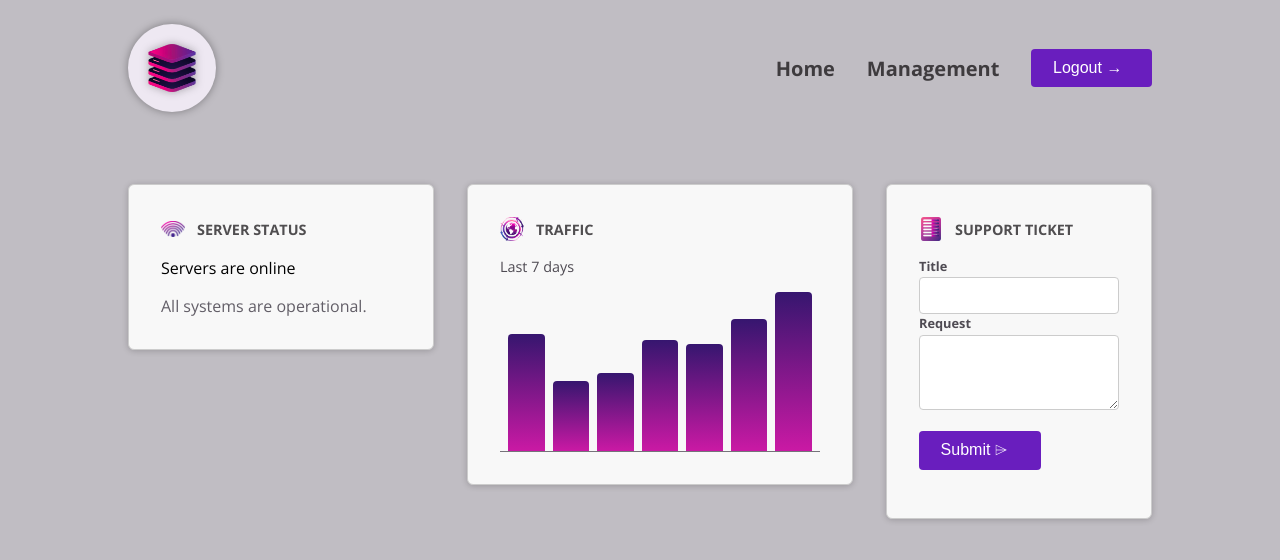
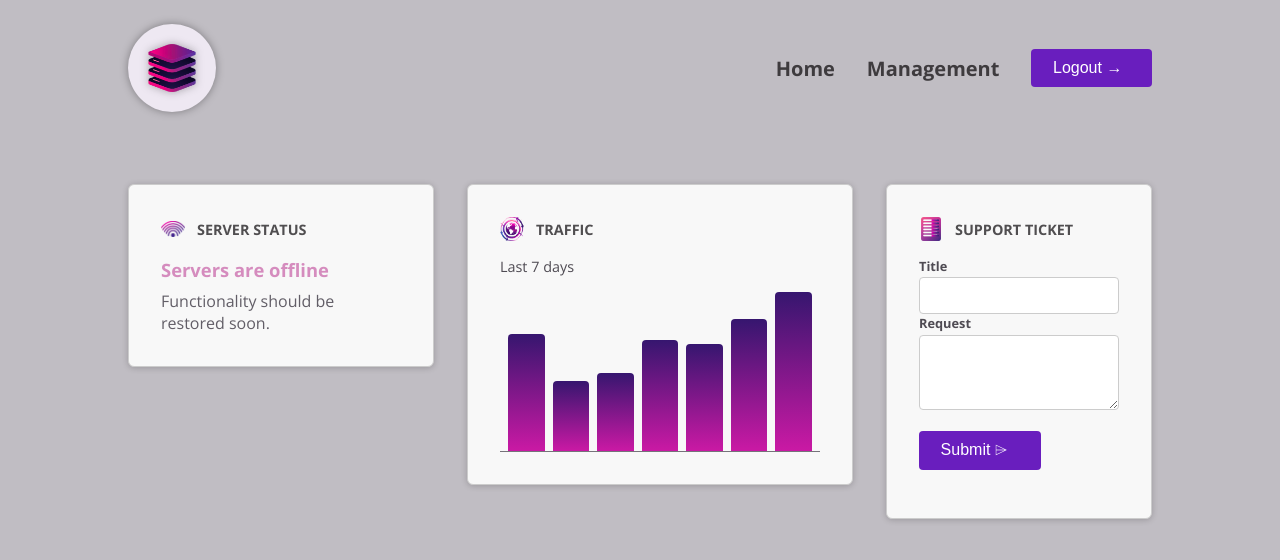
Before and after one commit to EyadehAlzoubi/DeepDive-angular-project, an Angular app: page / in a window 1280 px wide. Shown: the top 560 px of the page. Built offline with nearby package versions, Linux system fonts and the light colour scheme.

Commit message:
some code

```diff
--- a/src/app/dashboard/server-status/server-status.component.html
+++ b/src/app/dashboard/server-status/server-status.component.html
@@ -1,4 +1,10 @@
-    @if (currentStatus === 'online') {
+ <div [class] = "{
+    status:true,
+    'status-online': currentStatus === 'online',
+    'status-offline' : currentStatus === 'offline',
+    'status-unknown' : currentStatus === 'unknown'
+ }">
+   @if (currentStatus === 'online') {
     <p>Servers are online</p>
     <p>All systems are operational.</p>
     } @else if (currentStatus === 'offline') {
@@ -8,3 +14,4 @@
     <p>Server status is unknown</p>
     <p>Fetching server status failed.</p>
     }
+</div>
--- a/src/app/dashboard/server-status/server-status.component.ts
+++ b/src/app/dashboard/server-status/server-status.component.ts
@@ -1,4 +1,4 @@
-import { Component } from '@angular/core';
+import { Component, OnDestroy, OnInit } from '@angular/core';
 
 @Component({
   selector: 'app-server-status',
@@ -7,8 +7,31 @@
   templateUrl: './server-status.component.html',
   styleUrl: './server-status.component.css'
 })
-export class ServerStatusComponent {
-  currentStatus = 'online';
+export class ServerStatusComponent implements OnInit , OnDestroy{
+  currentStatus: 'online' | 'offline' | 'unknown' = 'offline';
+  private interval?:ReturnType<typeof setInterval>;
+
+  constructor() {}
+
+  ngOnInit(){
+    this.interval = setInterval(() =>{
+      const rnd = Math.random();
+
+      if(rnd < 0.5){
+        this.currentStatus = 'online';
+      }else if (rnd < 0.9) {
+        this.currentStatus = 'offline';
+      } else {
+        this.currentStatus = 'unknown';
+      }
+    },5000);
+
+  }
+
+  ngOnDestroy(){
+    clearTimeout(this.interval)
+  }
+
 
 
 }
```
